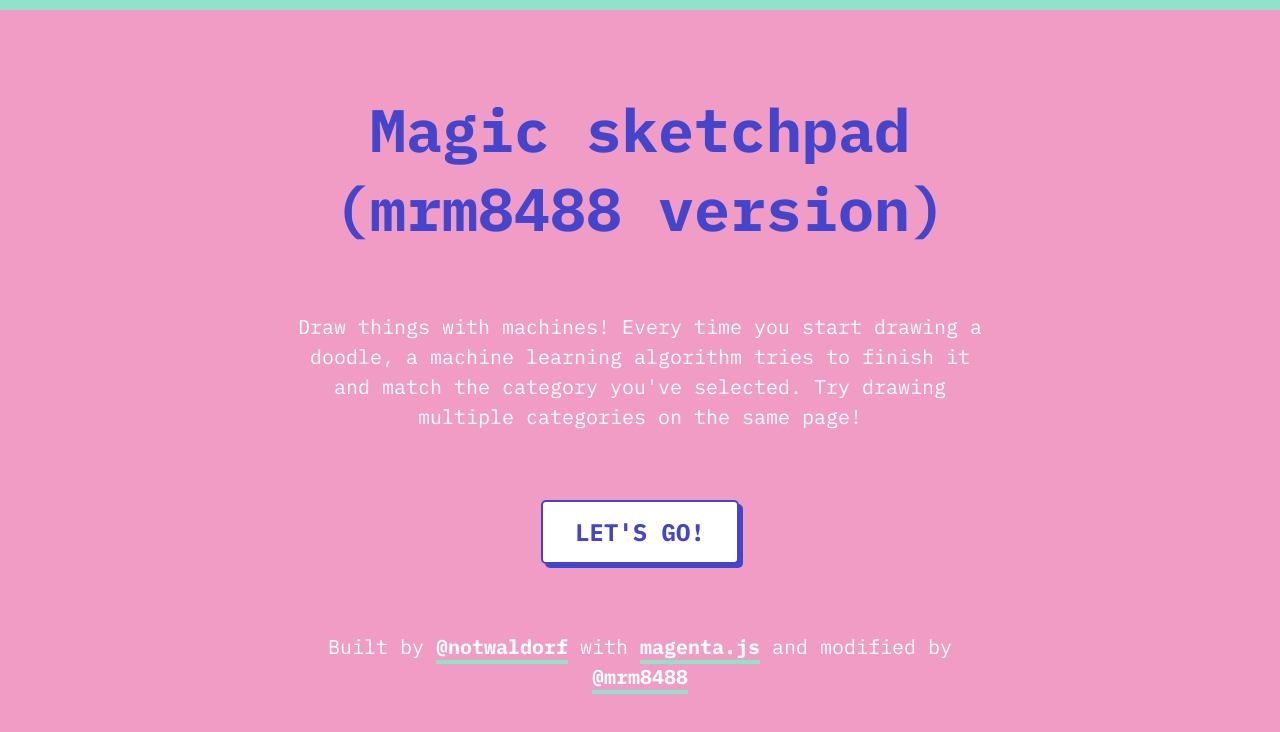
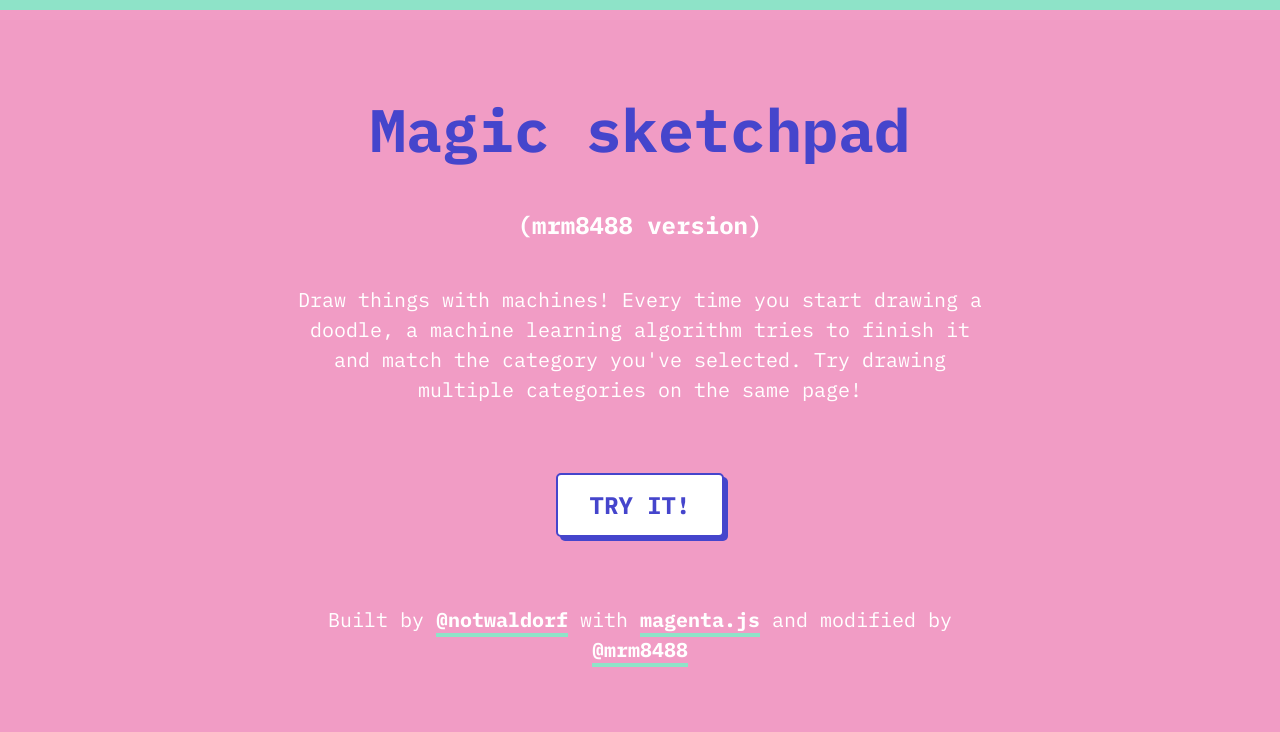
Before and after one commit to mrm8488/sketch-rnn-magic, a plain HTML site: page index.html in a window 1280 px wide. Drawn offline with nearby package versions, Linux system fonts and the light colour scheme; a script that the page names is missing.

Commit message:
change call to action text

```diff
--- a/index.html
+++ b/index.html
@@ -13,14 +13,14 @@
   <body>
     <div id="splash">
       <div class="content">
-        <h1>Magic sketchpad (mrm8488 version)</h1>
+        <h1>Magic sketchpad <h2>(mrm8488 version)</h2></h1>
         <p>
           Draw things with machines! Every time you start drawing a doodle, a machine learning algorithm
           tries to finish it and match the category you've selected. Try drawing multiple categories on the same page!
         </p>
 
         <button class="box big" id="btnGo">
-          Let's go!
+          Try it!
         </button>
         <p class="built-with">
         Built by <a target="_blank" href="https://twitter.com/notwaldorf">@notwaldorf</a> with <a target="_blank" href="https://magenta.tensorflow.org">magenta.js</a> and modified by <a target="_blank" href="https://twitter.com/mrm8488">@mrm8488</a>
```
